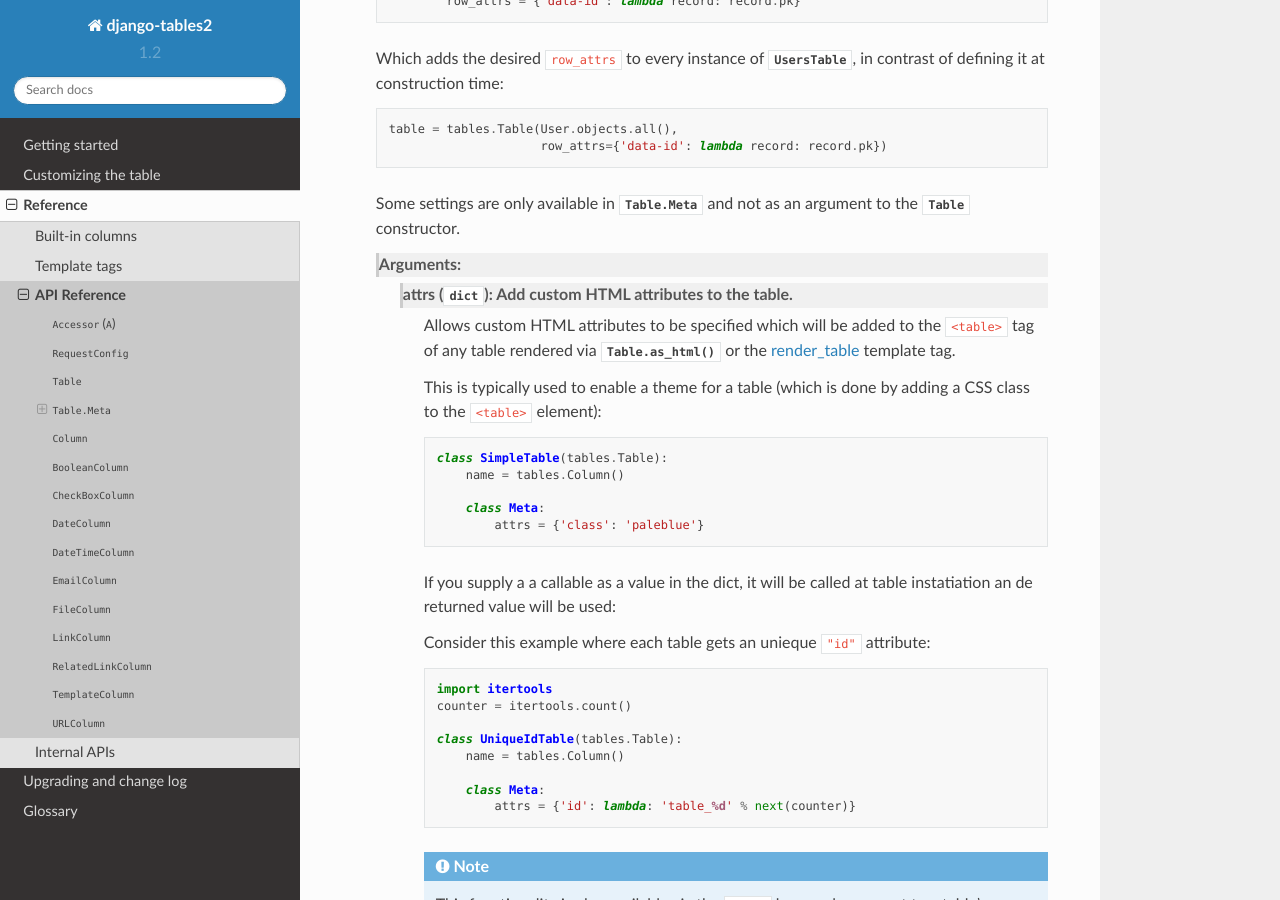
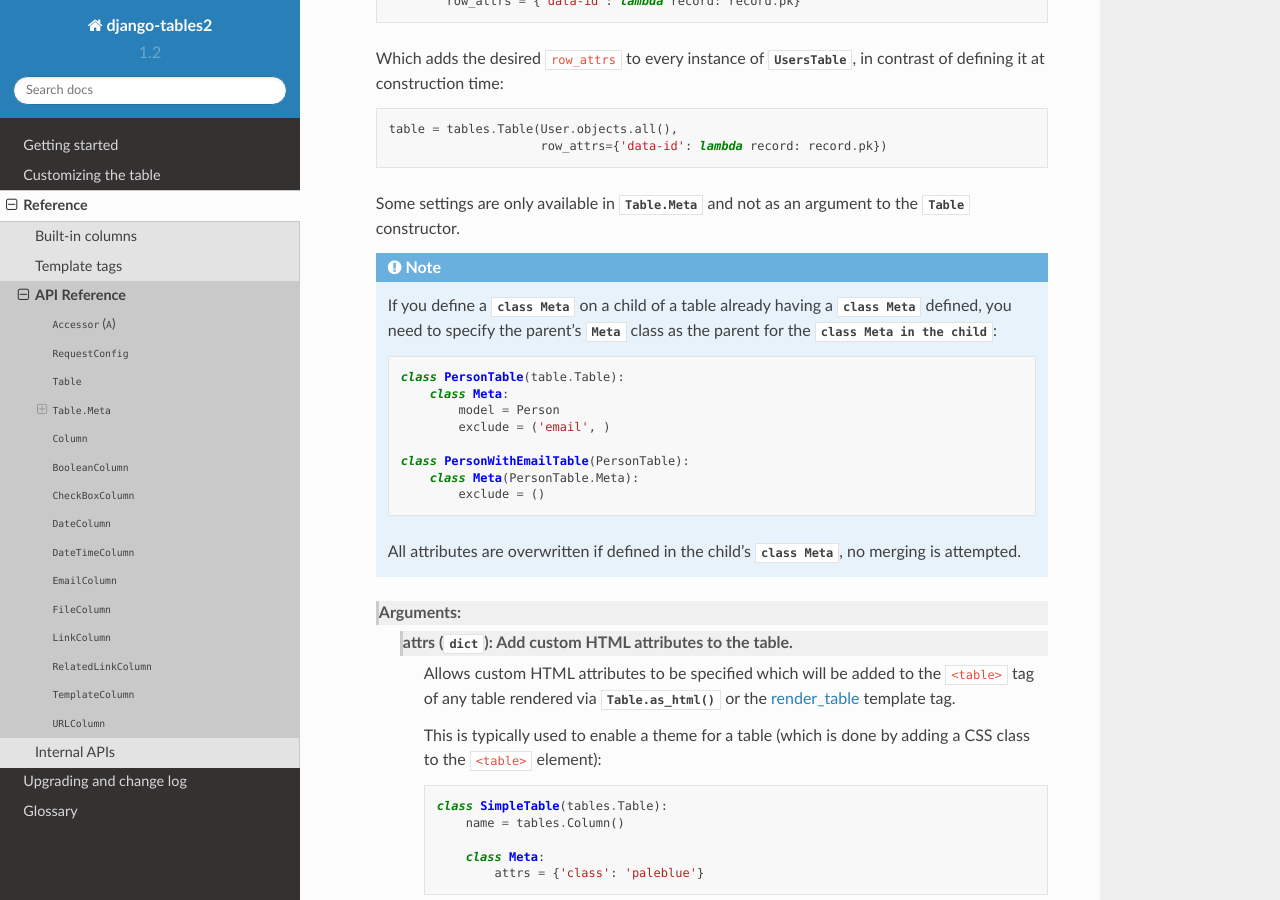
Before and after one commit to jieter/django-tables2, a Sphinx documentation site: the page built from docs/pages/api-reference.rst, in a window 1280 px wide and 900 px high, scrolled down 946 px. Built offline with Sphinx 7.4.7 and the Read the Docs theme 2.0.0, drawn with Linux system fonts in a browser that asks for light colours.

Commit message:
Add a note to the Tables.Meta documentation about Meta inheritance, fixes #85

```diff
--- a/docs/pages/api-reference.rst
+++ b/docs/pages/api-reference.rst
@@ -43,6 +43,24 @@ API Reference
 
     Some settings are only available in `Table.Meta` and not as an argument to
     the `~.Table` constructor.
+
+    .. Note::
+
+        If you define a `class Meta` on a child of a table already having a
+        `class Meta` defined, you need to specify the parent's `Meta` class as
+        the parent for the `class Meta in the child`::
+
+            class PersonTable(table.Table):
+                class Meta:
+                    model = Person
+                    exclude = ('email', )
+
+            class PersonWithEmailTable(PersonTable):
+                class Meta(PersonTable.Meta):
+                    exclude = ()
+
+        All attributes are overwritten if defined in the child's `class Meta`,
+        no merging is attempted.
 
     Arguments:
         attrs (`dict`): Add custom HTML attributes to the table.
--- a/docs/pages/generic-mixins.rst
+++ b/docs/pages/generic-mixins.rst
@@ -13,9 +13,7 @@ The following view parameters are supported:
   options to pass to `.RequestConfig`. Set ``table_pagination=False``
   to disable pagination.
 
-For example:
-
-.. sourcecode:: python
+For example::
 
     from django_tables2 import SingleTableView
 
```
